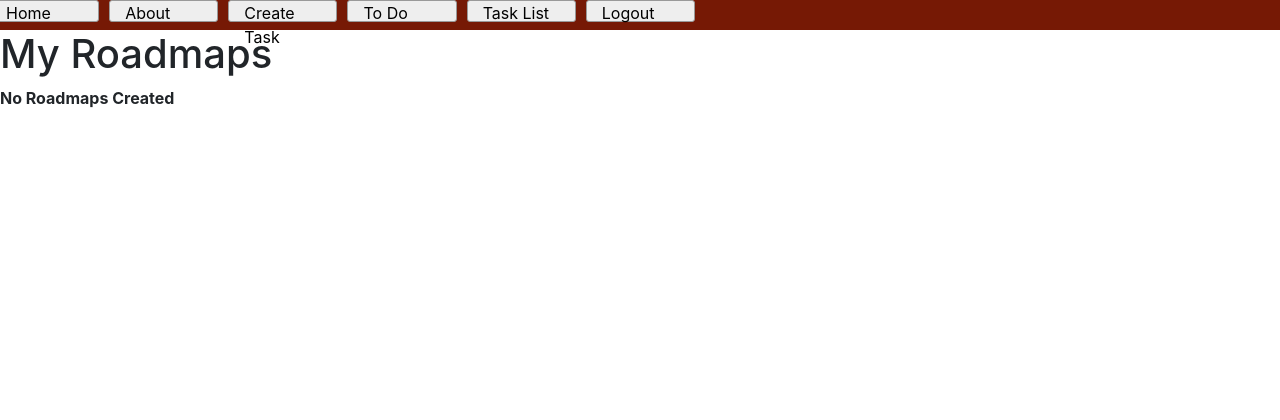
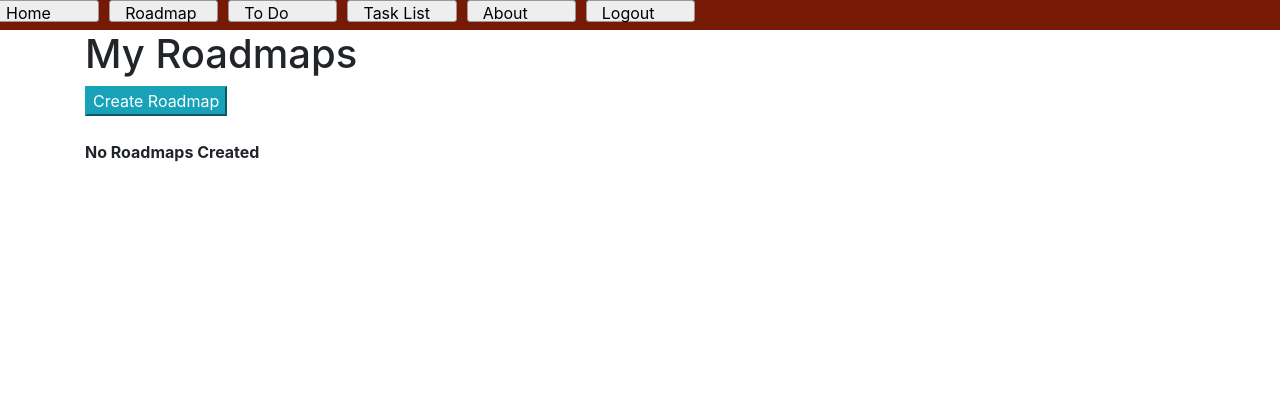
Before and after one commit to robbroadhead/develpreneur-pythontutorial, a Django app: page /roadmaps in a window 1280 px wide. Shown: the top 420 px of the page. Run offline with Django 3.2, Linux system fonts and the light colour scheme; data that the repository does not hold is empty; some libraries are stand-ins or nearby versions.

Commit message:
Day 29 - Adding Roadmaps and Timeframes part 2

```diff
--- a/dpproject/dpproject/templates/RoadmapList.html
+++ b/dpproject/dpproject/templates/RoadmapList.html
@@ -1,10 +1,11 @@
 {% extends 'internal.html' %}
 {% block content %}
 <h1>{{ title }}</h1>
+<button onclick="goPage('roadmap')" class="btn-info">Create Roadmap</button><br/><br/>
 {% if items %}
     {% for item in items %}
         <div class="roadmap-item" id="item_{{ item.id }}">Name:{{ item.name }}
-            [Time Spent: 0] <button onclick="goPage('roadmap/{{ roadmap.id }}')" class="btn-info">Edit</button>
+            [Time Spent: 0] <button onclick="goPage('roadmap/{{ item.id }}')" class="btn-info">Edit</button>
         </div>
     {% endfor %}
 {% else %}
--- a/dpproject/dpproject/templates/internal.html
+++ b/dpproject/dpproject/templates/internal.html
@@ -20,17 +20,17 @@
 <!-- header stuff -->
 <div class="row menu-bar">
 <div class="col-md-1 menu-item" onclick="goPage('/')">Home</div>
-<div class="col-md-1 menu-item" onclick="goPage('/about')">About</div>
-<div class="col-md-1 menu-item" onclick="goPage('/task')">Create Task</div>
+<div class="col-md-1 menu-item" onclick="goPage('/roadmaps')">Roadmap</div>
 <div class="col-md-1 menu-item" onclick="goPage('/todo')">To Do</div>
 <div class="col-md-1 menu-item" onclick="goPage('/tasks')">Task List</div>
+<div class="col-md-1 menu-item" onclick="goPage('/about')">About</div>
 <div class="col-md-1 menu-item" onclick="goPage('/accounts/logout?next=/')">Logout</div>
 </div>
 <!-- End of header stuff -->
-
+<div class="container">
 {% block content %}
 {% endblock %}
-
+</div>
 <!-- footer stuff -->
 <div class="standard-footer">Copyright Develpreneur 2020-2021 All Rights Reserved</div>
 <!-- End of footer stuff -->
--- a/dpproject/dpproject/urls.py
+++ b/dpproject/dpproject/urls.py
@@ -30,6 +30,8 @@ urlpatterns = [
     path('loop/<str:value>/<int:loop>', views.Looper),
     path('web', views.ShowPage),
     path('task/<int:id>', views.EditTask),
+    path('roadmap/<int:id>', views.EditRoadmap),
+    path('roadmap', views.CreateRoadmap),
     path('task', views.CreateTask),
     path('complete/<int:id>', views.completeTask),
     path('tasks', views.ListTasks),
--- a/dpproject/dpproject/views.py
+++ b/dpproject/dpproject/views.py
@@ -99,7 +99,7 @@ def EditTask(request,id):
     form = forms.TaskForm(instance=data)
     msg = "Please update data for the record"
     if request.method == "POST":
-        if request.POST['delete']:
+        if 'delete' in request.POST:
             data = Task.objects.get(pk=id).delete()
             msg = "Record Deleted"
             return redirect('/tasks')
@@ -126,6 +126,47 @@ def ListRoadmaps(request):
     title = "My Roadmaps"
     parms = {"title": title, "items": items}
     return render(request,'RoadmapList.html',parms)
+
+def CreateRoadmap(request):
+    data = Roadmap()
+    data.owner = request.user
+    form = forms.RoadmapForm(instance=data)
+    msg = "Create a New Record"
+    title = "Create Roadmap"
+    if request.method == "POST":
+        form = forms.RoadmapForm(request.POST, instance=data)
+        if form.is_valid():
+            form.save()
+            msg = "Record Saved"
+        else:
+            msg = "Invalid Record"
+        return redirect("/roadmaps")
+
+    parms = {"form": form, "title": title, "msg": msg}
+    return render(request,'RoadmapEdit.html',parms)
+
+def EditRoadmap(request,id):
+    data = Roadmap.objects.get(pk=id)
+    data.owner = request.user
+    form = forms.RoadmapForm(instance=data)
+    msg = "Please update data for the record"
+    print(request.POST)
+    if request.method == "POST":
+        if 'delete' in request.POST:
+            data = Roadmap.objects.get(pk=id).delete()
+            msg = "Record Deleted"
+            return redirect('/roadmaps')
+        else:
+            form = forms.RoadmapForm(request.POST, instance=data)
+            if form.is_valid():
+                form.save()
+                msg = "Record Saved"
+                return redirect('/roadmaps')
+            else:
+                msg = "Invalid Record"
+    title = "Edit Roadmap"
+    parms = {"form": form, "title": title, "msg": msg}
+    return render(request,'RoadmapEdit.html',parms)
 
 def ActiveTasks(request):
     cancel = lkpStatus.objects.get(shortname='')
```
Also changed, not shown: dpproject/dpproject/templates/RoadmapEdit.html (added, +14 -0 lines).
